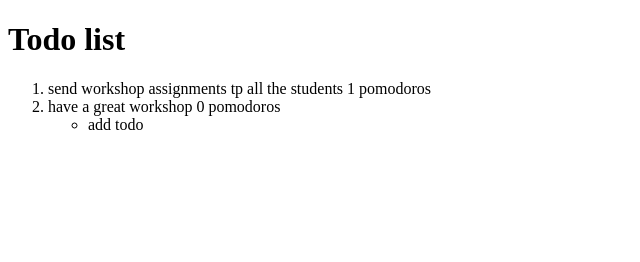
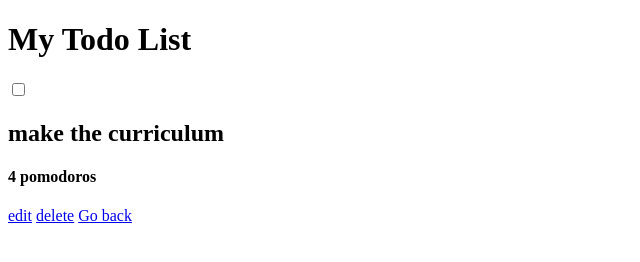
Before and after one commit to angelo2345/todo_app_front_end, a plain HTML site: page show.html in a window 1280 px wide. Shown: the whole page, without its empty margins (0-640 px from the left). Drawn offline with Linux system fonts and the light colour scheme.

Commit message:
Add show page

```diff
--- a/show.html
+++ b/show.html
@@ -1,18 +1,18 @@
    <!DOCTYPE html>
+<html>
    <head>
-       <title> Todo list</title>
-
-
+       <title>Todo List-show</title>
+        <link rel="stylesheet" href="show.css" type="text/css"/>
    </head>
 
    <body>
-       <h1>Todo list</h1>
+       <h1>My Todo List</h1>
+       <input type="checkbox">
+       <h2>make the curriculum</h2>
+       <h4>4 pomodoros</h4>
+       <a href="#">edit</a>
+       <a href="#">delete</a>
+       <a href="index.html">Go back</a>
 
-   <ol>
-   <li>send workshop assignments tp all the students 1 pomodoros</li>
-            <li>have a great workshop 0 pomodoros</li>
-            <ul>
-                <li>add todo</li>
-            </ul>
-            </ol>
-            </body>
+    </body>
+</html>
```
Also changed, not shown: index.html (+3 -4 lines).
